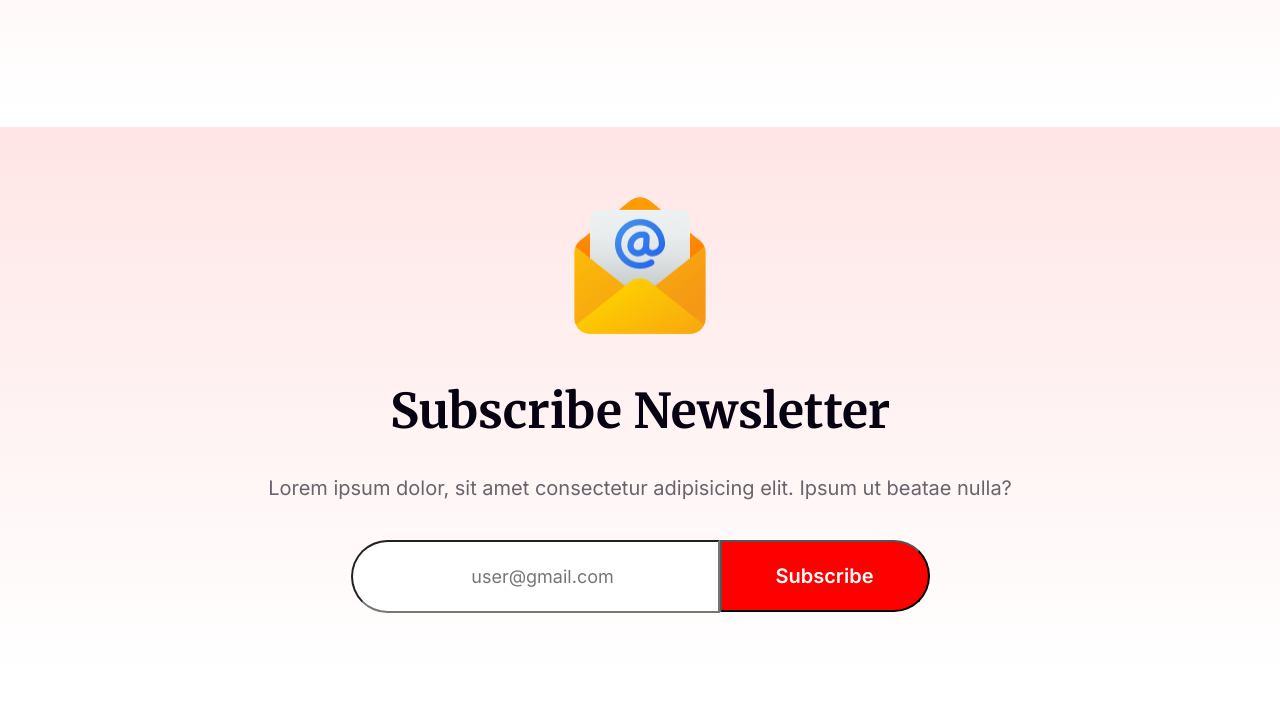
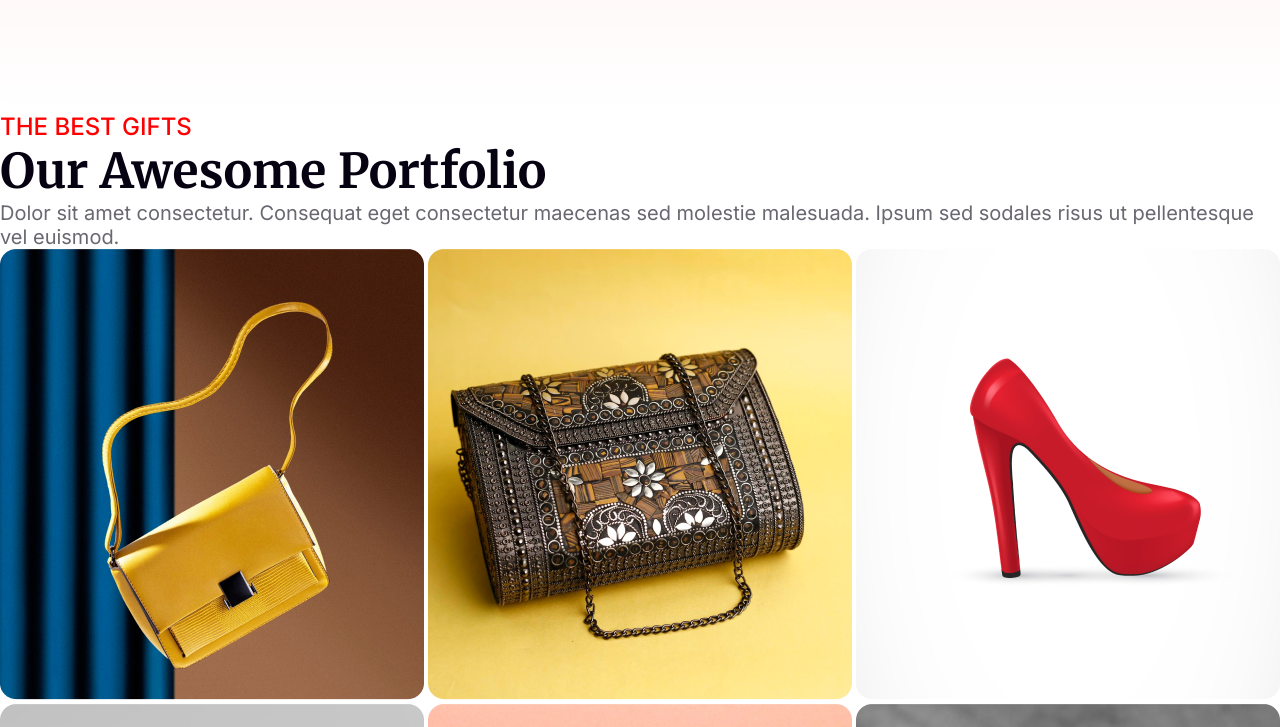
Before and after one commit to noushin-nusrat/newyearproject, a plain HTML site: page index.html in a window 1280 px wide. Shown: the part 2675-3402 px from the top of the page. Drawn offline with Linux system fonts and the light colour scheme.

Commit message:
created newsletter subscription section

```diff
--- a/index.html
+++ b/index.html
@@ -50,16 +50,37 @@
             </div>
             <button class="btn">Join Now</button>
         </div>
+
+        <!-- gift section -->
+
+          <div class="gift corner">
+            <h6 class="smallest-heading">THE BEST GIFTS</h6>
+            <h3 class="portfolio-heading">Our Awesome Portfolio</h3>
+            <p class="gift-detail">Dolor sit amet consectetur. Consequat eget consectetur maecenas sed molestie malesuada. Ipsum sed sodales risus ut pellentesque vel euismod. </p>
+
+            <img src="./images/Rectangle 3.png" alt="Bag">
+            <img src="./images/Rectangle 4.png" alt="Bag">
+            <img src="./images/Rectangle 5.png" alt="Shoe">
+            <img src="./images/Rectangle 6.png" alt="Shoe">
+            <img src="./images/Rectangle 7.png" alt="Sun-glass">
+            <img src="./images/Rectangle 8.png" alt="Ring">
+          </div>
+
+
+
+
+
+
         <!-- subscription-section -->
         <div class="subscription-section">
             <div class="subscribe">
                 <img class="gmail-img" src="./images/Group 61.png" alt="Gmail">
                 <h2 class="sub-title">Subscribe Newsletter</h2>
-                <p class="sub-description">Lorem ipsum dolor, sit amet consectetur adipisicing elit. Ipsum ut beatae nulla?</p>
+                <p class="sub-description">Stay in the loop with our newsletter! Get exclusive updates, insider <br> insights, and special offers delivered straight to your inbox. </p>
             </div>
-            <div class="input-btn">
-                <input class="input-sub" placeholder="user@gmail.com" type="email">
-                <button class="btn-sub">Subscribe</button>
+            <div class="newsletter-field">
+                <input class="input-field" placeholder="user@gmail.com" type="email">
+                <button class="submit-btn">Subscribe</button>
             </div>
         </div>
 
--- a/style/style.css
+++ b/style/style.css
@@ -182,6 +182,39 @@ body {
     color: #f00;
 }
 
+/* gift section style */
+.gift corner {
+    height: 400px;
+    width: 1280px;
+    display: flex;
+    flex-direction: column;
+    text-align: center;
+    justify-content: center;
+}
+
+.gift-detail {
+    color: rgba(7, 2, 17, 0.60);
+    font-family: Inter;
+    font-size: 20px;
+    font-weight: 400;
+}
+
+.portfolio-heading {
+    color: #070211;
+    font-family: Merriweather;
+    font-size: 48px;
+    font-weight: 900;
+    text-transform: capitalize;
+}
+
+.smallest-heading {
+    color: #F00;
+    font-family: Inter;
+    font-size: 24px;
+    font-weight: 500;
+}
+
+
 /* subscription-section style */
 .subscription-section {
     background: linear-gradient(to bottom, rgba(255, 0, 0, 0.10), rgba(255, 0, 0, 0.00));
@@ -225,27 +258,28 @@ body {
     font-weight: 400;
 }
 
-.input-btn {
+.newsletter-field {
     display: flex;
-    gap: o;
+    gap: 0;
     margin-top: 40px;
     border-color: transparent;
 }
 
-.input-sub {
+.input-field {
     width: 350px;
     height: 69px;
     border-radius: 50px 0px 0px 50px;
     background: #FFF;
+    border: none ;
     color: rgba(7, 2, 17, 0.30);
-    text-align: center;
+    text-align: left;
     font-family: Inter;
     font-size: 18px;
     font-weight: 400;
     padding-left: 15px;
 }
 
-.btn-sub {
+.submit-btn{
     width: 210px;
     height: 72px;
     border-radius: 0px 50px 50px 0px;
@@ -255,6 +289,7 @@ body {
     font-family: Inter;
     font-size: 20px;
     font-weight: 600;
+    border: none ;
     text-transform: capitalize;
 }
 
```
